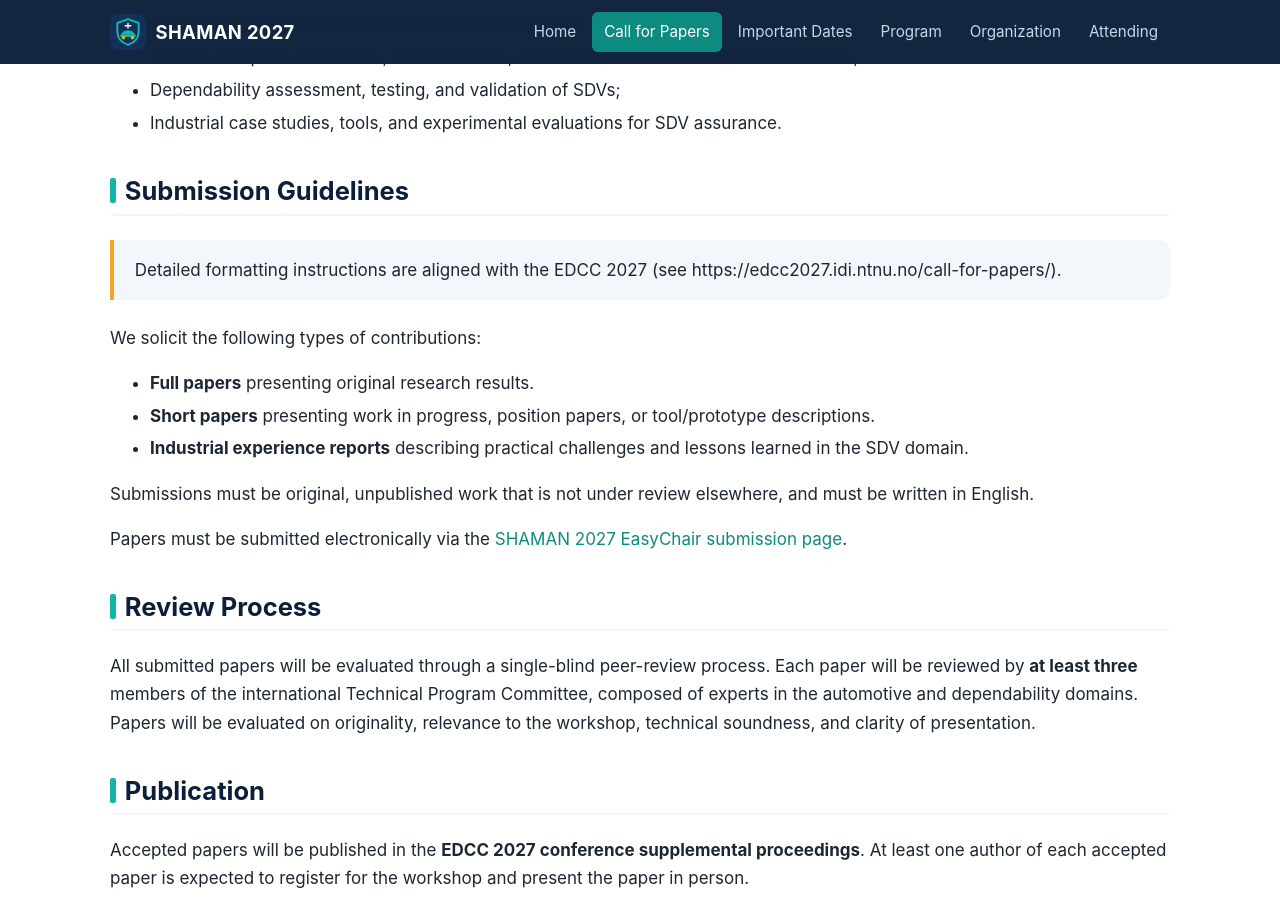
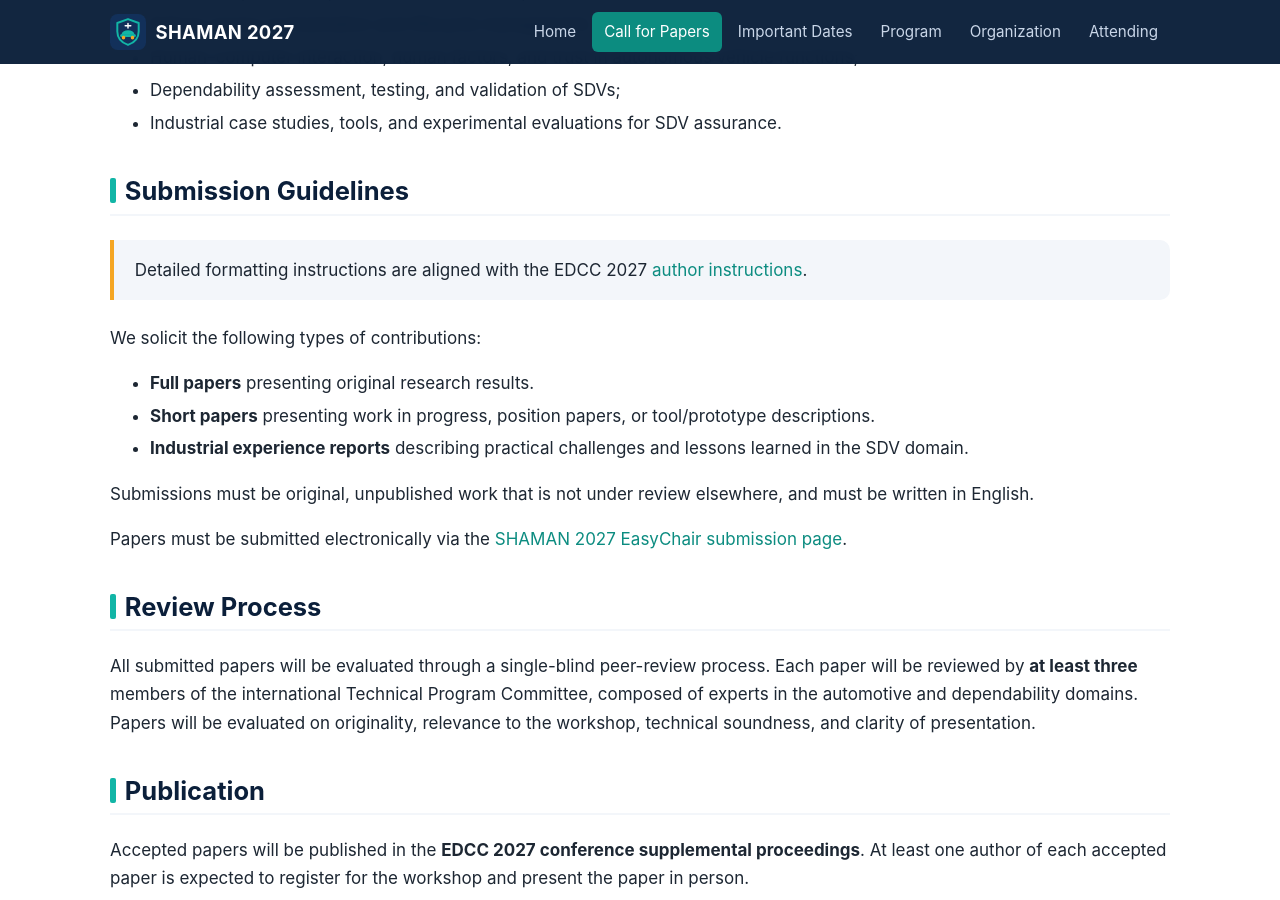
Before and after one commit to spindoxlabs/shaman-workshop, a Jekyll site: the page built from call-for-papers.md, in a window 1280 px wide and 900 px high, scrolled down 709 px. Built offline with Jekyll 4.4.1, drawn with Linux system fonts in a browser that asks for light colours.

Commit message:
Update call-for-papers.md
link to author instruction fixed

```diff
--- a/call-for-papers.md
+++ b/call-for-papers.md
@@ -24,7 +24,7 @@ The SHAMAN workshop invites original research contributions addressing dependabi
 ## Submission Guidelines
 
 <div class="callout warn" markdown="1">
-Detailed formatting instructions are aligned with the EDCC 2027 (see https://edcc2027.idi.ntnu.no/call-for-papers/).
+Detailed formatting instructions are aligned with the EDCC 2027 [author instructions](https://edcc2027.idi.ntnu.no/call-for-papers/).
 </div>
 
 We solicit the following types of contributions:
```
